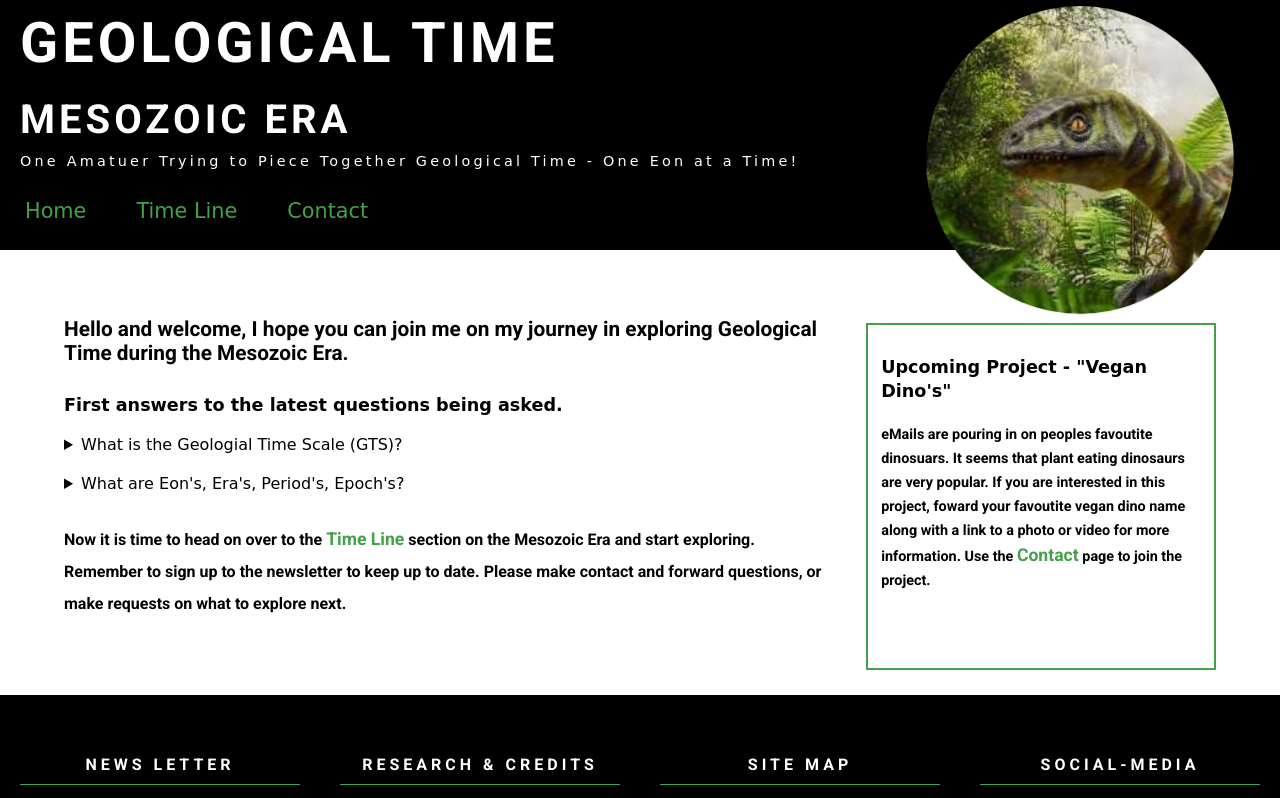
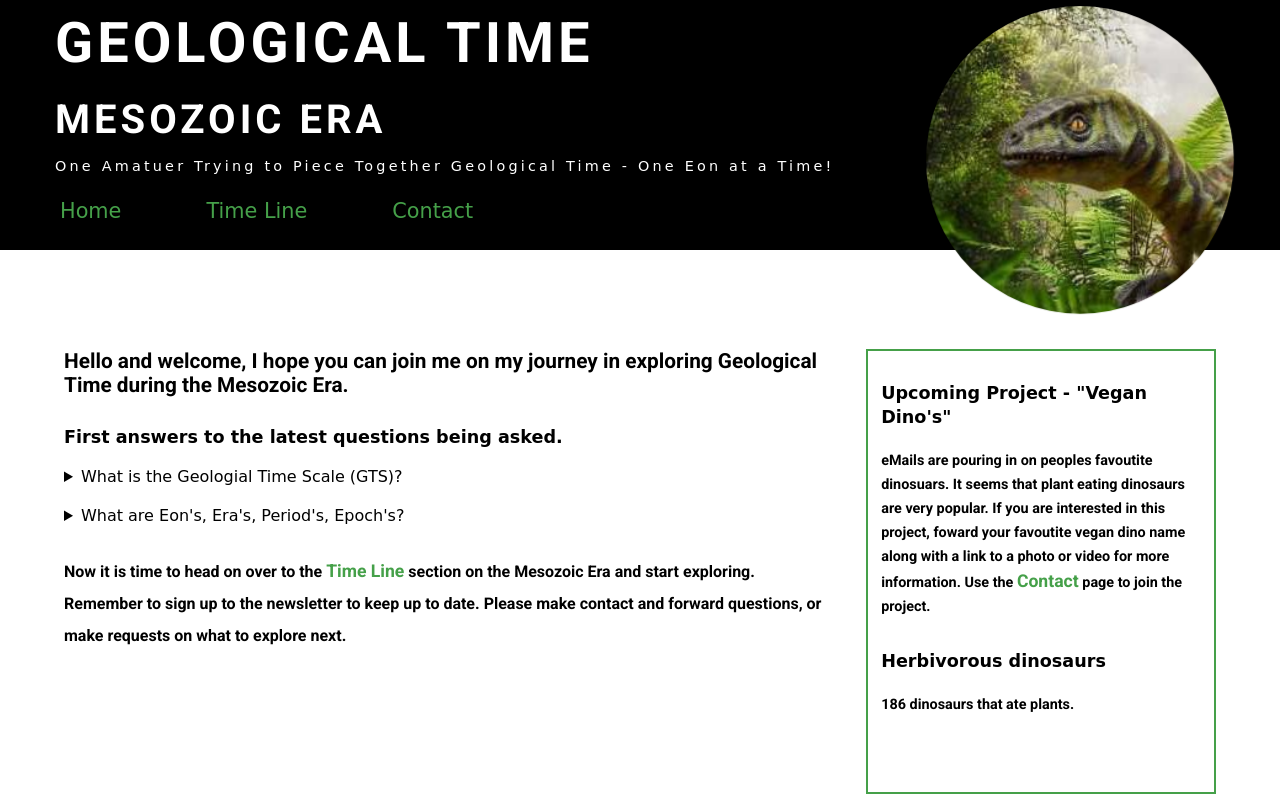
Before and after one commit to Code-Institute-Submissions/geotime, a plain HTML site: page index.html in a window 1280 px wide. Shown: the top 798 px of the page. Drawn offline with Linux system fonts and the light colour scheme; a web font is replaced by a local one.

Commit message:
Tweaking css

```diff
--- a/CSS/style.css
+++ b/CSS/style.css
@@ -9,32 +9,26 @@
     padding: 0;
  }
 
-/* Header */
+/* Header & Headings */
 
  header {
     height: 250px;
     background-color: #000;
  }
 
-
  header p {
     font-family: 'DynaPuff', cursive;
     letter-spacing: 0.2rem;
     font-size: 0.9rem;
     color: #fff;
-    margin-bottom: 30px;
-    margin-left: 20px;
+    margin: 5px 0 0 55px;
  }
 
- h1 {
-    font-size: 350%;
+ header h1, header h2 {
+    margin-left: 35px;
  }
 
-h2 {
-    font-size: 250%;
-}
-
- h1, h2 {
+ header h1, header h2, footer h1, footer h2, footer h3 {
     font-family: 'Roboto', sans-serif;
     text-transform: uppercase;
     letter-spacing: 4px;
@@ -42,7 +36,27 @@ h2 {
     padding: 10px 20px;
 }
 
+h1 {
+  font-size: 350%;
+}
+
+h2 {
+  font-size: 250%;
+}
+
+h3 {
+  font-family: 'Roboto', sans-serif;
+  font-size: 1.3rem;
+}
+
+h4 {
+  padding: 30px 0 20px 0;
+  font-size: 1.1rem;
+  font-family: 'DynaPuff', cursive;
+}
+
  /* Header Image and Animation */
+
  #dino-62-image {
     float: right;
     height: 250px;
@@ -69,6 +83,7 @@ h2 {
 nav ul {
     list-style-type: none;
     background-color: #000;
+    margin-top: 25px;
   }
 
   nav li {
@@ -84,6 +99,7 @@ nav ul {
     font-family: 'DynaPuff', cursive;
     font-size: 1.3rem;
     margin-bottom: 5px;
+    margin-left: 35px;
   }
 
  nav li a:hover {
@@ -91,14 +107,39 @@ nav ul {
   font-size: 1.5rem;
   }
 
-
 li a {
   text-decoration: none;
   font-family: 'Roboto', sans-serif;
   padding: 25px;
 }
 
+p:last-child {
+  padding-bottom: 75px;
+}
+
 /* Section */
+
+section {
+  margin: 5% 0 5% 0;
+}
+
+section p {
+  line-height: 2rem;
+  padding: 10px 0 10px 0;
+  font-family: 'Roboto', sans-serif;
+  color: #000;
+}
+
+section > h1, h2, h3, h4 {
+  color: #000;
+}
+
+.section-float-left {
+  width: 60%;
+  float: left;
+  margin-left: 5%;
+  clear: both;
+}
 
 details {
   font-family: 'Roboto', sans-serif;
@@ -122,17 +163,7 @@ cite a:hover {
   font-size: 1rem;
 }
 
-section p {
-  line-height: 2rem;
-  padding: 10px 0 10px 0;
-  font-family: 'Roboto', sans-serif;
-}
-
-.section-float-left {
-  width: 60%;
-  float: left;
-  margin-left: 5%;
-}
+/* Aside */
 
 .aside-float-right{
   width: 25%;
@@ -146,9 +177,10 @@ aside {
   font-size: 0.9rem;
   border: 2px solid #45a049;
   padding: 0 1%;
-  margin-top: 3%;
+  margin: 5% 0 5% 0;
 }
 
+/* Span */
 
 span {
   color: #45a049;
@@ -164,22 +196,6 @@ span:hover > a {
   font-size: 1.2rem;
   color: #66cc00;
 }
-
-p:last-child {
-  padding-bottom: 75px;
-}
-
-h3 {
-  font-family: 'Roboto', sans-serif;
-  font-size: 1.3rem;
-}
-
-h4 {
-  padding: 30px 0 20px 0;
-  font-size: 1.1rem;
-  font-family: 'DynaPuff', cursive;
-}
-
 
 /* Footer */
 
@@ -289,3 +305,7 @@ input[type=text]:focus, input[type=email]:focus {
   outline: none;
   background-color: #45a049;
 }
+
+footer h3 {
+  font-size: 1.2rem;
+}
--- a/index.html
+++ b/index.html
@@ -35,7 +35,6 @@
 
     <section class="section-float-left">
 
-            <h2>Welcome !</h2>
             <h3>Hello and welcome, I hope you can join me on my journey in exploring Geological Time during the Mesozoic Era.</h3>
             <h4>First answers to the latest questions being asked.</h4>
 
@@ -70,6 +69,10 @@
             foward your favoutite vegan dino name along with a link to a photo or video for more information.
             Use the <span><a href="contact.html">Contact</a></span>  page to join the project.
         </p>
+
+        <h4>Herbivorous dinosaurs</h4>
+        <p>186 dinosaurs that ate plants.</p>
+
     </aside>
 
     <footer>
@@ -101,11 +104,9 @@
                         <input type="submit" value="Submit">
                     </p>
 
-
                 </fieldset>
 
             </form>
-
         </div>
 
         <div class="float-left">
```
Also changed, not shown: IMAGES/Brachiosaurus_composite_Matthew_1915.jpg (added).
